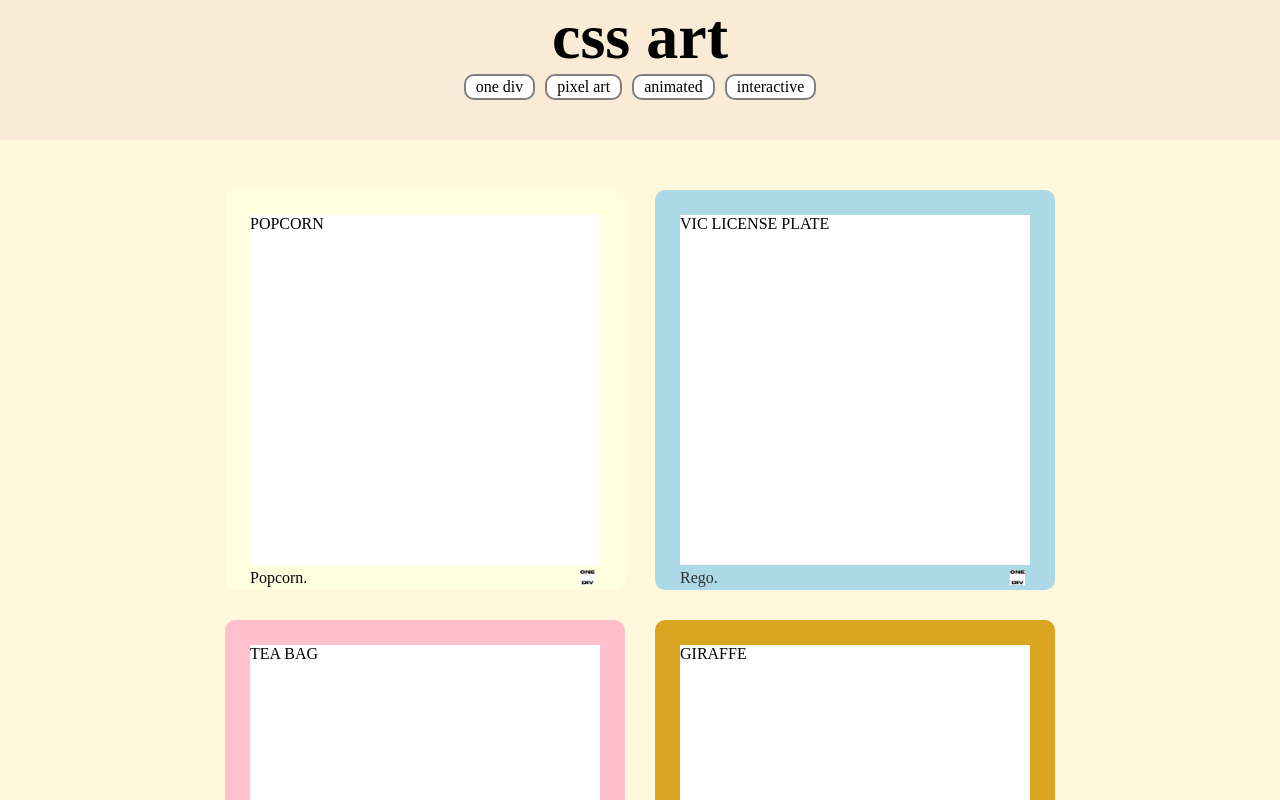
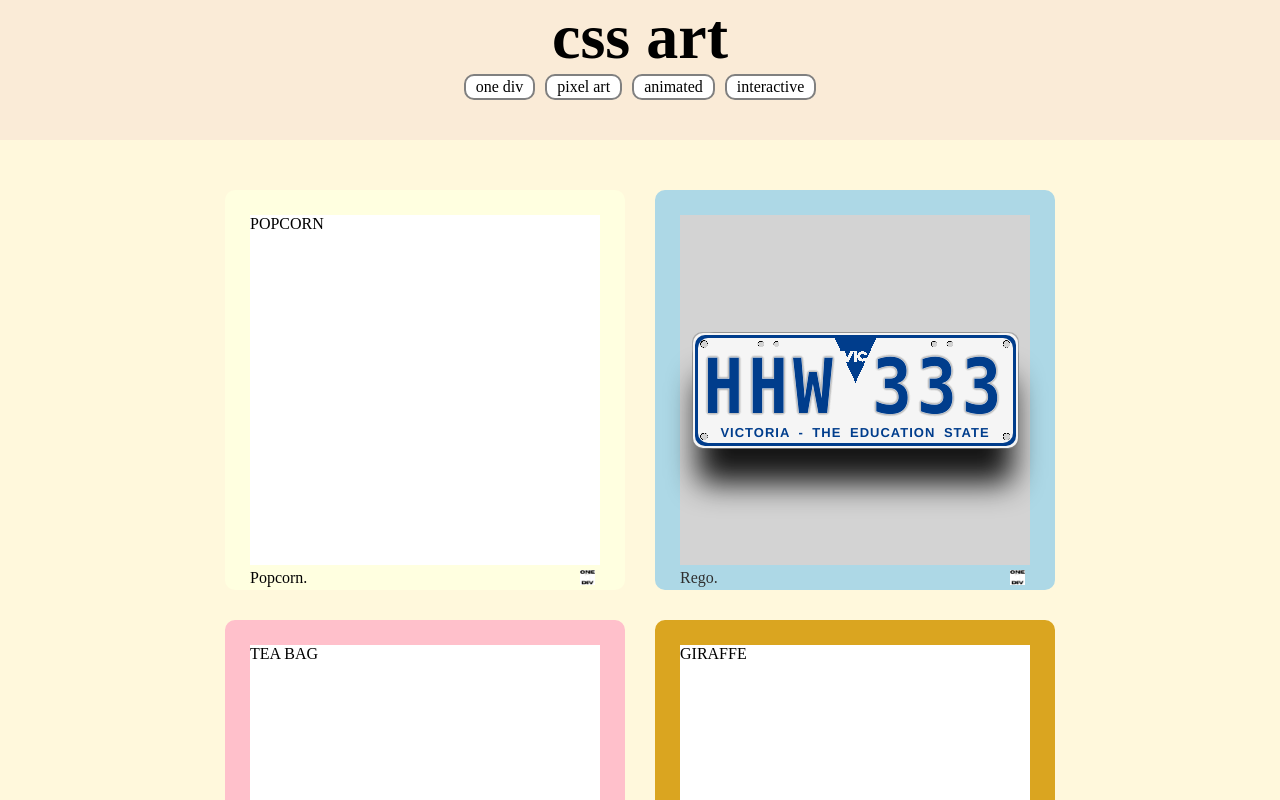
Before and after one commit to marcobuontempo/css-art, a React app: page / in a window 1280 px wide. Shown: the top 800 px of the page. Built offline with nearby package versions, Linux system fonts and the light colour scheme; the HTML template or start-up script is replaced by a standard one.

Commit message:
Complete 'Rego'

```diff
--- a/src/artworks/Rego/Rego.css
+++ b/src/artworks/Rego/Rego.css
@@ -5,8 +5,104 @@
   height: 100%;
   position: absolute;
   margin: auto;
+  --main-colour: rgb(0, 61, 140);
+  --white-plate: whitesmoke;
+  --bg: lightgrey;
 }
 
+/* BACKGROUND - BEHIND PLATE */
 .rego {
-  background: white;
+  background: var(--bg);
 }
+
+/* PLATE SHAPE, STYLE AND MOTTO */
+.rego::before {
+  content: "VICTORIA - THE EDUCATION STATE";
+  width: 90%;
+  height: 30%;
+  left: 0;
+  right: 0;
+  top: 0;
+  bottom: 0;
+  color: var(--main-colour);
+  line-height: 190px;
+  font-family: Helvetica, Arial, sans-serif;
+  font-weight: bold;
+  font-size: 13px;
+  letter-spacing: 1px;
+  word-spacing: 4px;
+  text-align: center;
+  border-radius: 10px;
+
+  /* BORDER */
+  box-shadow:
+  3px 3px var(--main-colour), -3px -3px var(--main-colour), 3px -3px var(--main-colour), -3px 3px var(--main-colour),
+  5px 5px var(--white-plate), -5px -5px var(--white-plate), 5px -5px var(--white-plate), -5px 5px var(--white-plate),
+  6px 6px rgba(128, 128, 128, 0.5), -6px -6px rgba(128, 128, 128, 0.5), 6px -6px rgba(128, 128, 128, 0.5), -6px 6px rgba(128, 128, 128, 0.5),
+  0px 40px 30px rgba(0, 0, 0, 0.9);
+
+  background:
+  /* = SCREW HOLES = */
+  /* TOP LEFTS */
+  radial-gradient(circle at 2% 6%, var(--bg) 1%, transparent 1%),
+  radial-gradient(circle at 1.9% 5.7%, black 1.1%, transparent 1.2%),
+  radial-gradient(circle at 20% 6%, var(--bg) 1%, transparent 1%),
+  radial-gradient(circle at 19.9% 5.7%, black 1.1%, transparent 1.2%),
+  radial-gradient(circle at 25% 6%, var(--bg) 1%, transparent 1%),
+  radial-gradient(circle at 24.9% 5.7%, black 1.1%, transparent 1.2%),
+  /* TOP RIGHTS */
+  radial-gradient(circle at 98% 6%, var(--bg) 1%, transparent 1%),
+  radial-gradient(circle at 97.9% 5.7%, black 1.1%, transparent 1.2%),
+  radial-gradient(circle at 80% 6%, var(--bg) 1%, transparent 1%),
+  radial-gradient(circle at 79.9% 5.7%, black 1.1%, transparent 1.2%),
+  radial-gradient(circle at 75% 6%, var(--bg) 1%, transparent 1%),
+  radial-gradient(circle at 74.9% 5.7%, black 1.1%, transparent 1.2%),
+  /* BOTTOMS */
+  radial-gradient(circle at 2% 94%, var(--bg) 1%, transparent 1%),
+  radial-gradient(circle at 1.9% 93.7%, black 1.1%, transparent 1.2%),
+  radial-gradient(circle at 98% 94%, var(--bg) 1%, transparent 1%),
+  radial-gradient(circle at 97.9% 93.7%, black 1.1%, transparent 1.2%),
+
+  /* = CENTRE TRIANGLE = */
+  linear-gradient(65deg, var(--white-plate) 51%, transparent 50%),
+  linear-gradient(-65deg, var(--white-plate) 51%, transparent 50%),
+  linear-gradient(to bottom, var(--main-colour) 12.5%, transparent 12.5% 22.5%, var(--main-colour) 22.5%),
+  /* "VIC" LOGO TEXT */
+  /* "V" */
+  linear-gradient(65deg, var(--white-plate) 51% 52%, transparent 52%),
+  linear-gradient(-65deg, transparent 55.5%, var(--white-plate) 55.5% 56.5%, transparent 56.5%),
+  /* "I" */
+  linear-gradient(to right, transparent 49.5%, var(--white-plate) 49.5% 50.5%, transparent 50.5%),
+  /* "C" */
+  radial-gradient(circle at 52.2% 17.5%, var(--main-colour) 1.2%, transparent 1.2%),
+  radial-gradient(ellipse 100% 100% at 53.2% 17.5%, var(--main-colour) 1.2%, transparent 1.2%),
+  radial-gradient(ellipse 100% 100% at 54.2% 17.5%, var(--main-colour) 1.2%, transparent 1.2%),
+  radial-gradient(circle at 52.2% 17.5%, var(--white-plate) 2.8%, transparent 2.8%),
+  /* REMAINING FILLER */
+  var(--main-colour)
+  ;
+}
+
+/* REGO NUMBER */
+.rego::after {
+  content: "HHW 333";
+  height: 100%;
+  width: 100%;
+  left: 0;
+  right: 0;
+  top: 0;
+  bottom: 0;
+  line-height: 345px;
+  letter-spacing: -2px;
+  font-size: 66px;
+  color: var(--main-colour);
+  text-align: center;
+  font-weight: bold;
+  word-spacing: -10px;
+  letter-spacing: 5px;
+  font-family: 'Monaco', Helvetica, Arial, sans-serif;
+  transform: scale(1, 1.15);
+  text-shadow:
+  0 0 1px white, 0 0 1px white, 0 0 1px white, 0 0 1px white,
+  0 0 2px grey, 0 0 2px grey, 0 0 2px grey, 0 0 2px grey;
+}
--- a/src/artworks/Rego/Rego.jsx
+++ b/src/artworks/Rego/Rego.jsx
@@ -2,7 +2,7 @@ import TRAITS from '../TRAITS'
 import './Rego.css'
 
 export default function Rego() {
-  return <div className='rego'>VIC LICENSE PLATE</div>
+  return <div className='rego'></div>
 }
 
 Rego.artname = "Rego.";
```
